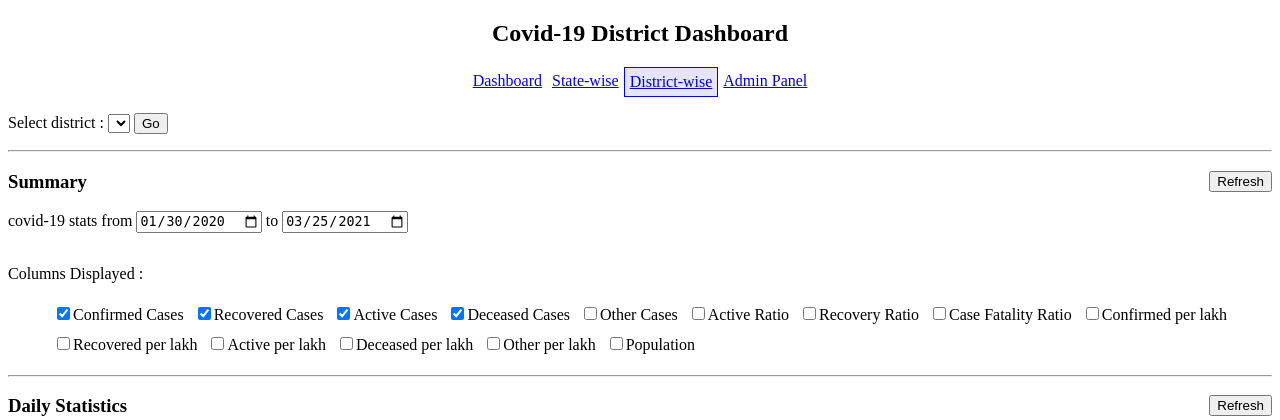
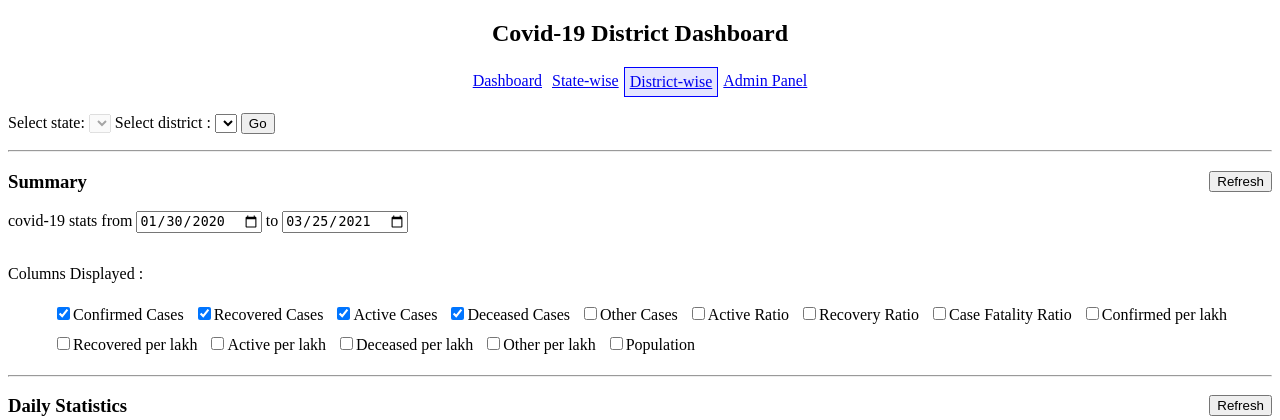
Before and after one commit to NavneelSinghal/COVID-DBMS, a Flask app: page /districts in a window 1280 px wide. Shown: the top 420 px of the page. Run offline with Flask 2, Linux system fonts and the light colour scheme; data that the repository does not hold is empty; some libraries are stand-ins or nearby versions.

Commit message:
districts.html api endpoints and some validation checks added

```diff
--- a/flask/app/static/js/districts.js
+++ b/flask/app/static/js/districts.js
@@ -1,15 +1,18 @@
 const elem = document.querySelector.bind(document);
 let sel = undefined;
 
+let state_ids = Array();
 let district_ids = Array();
 
 const district_select_div = elem('#district-select');
 sel = district_select_div.querySelector.bind(district_select_div);
 const district_select = {
+  state: sel('select[name=state]'),
   district: sel('select[name=district]'),
   districtid: undefined,
   button: sel('button')
 };
+district_select.state.addEventListener('change', changeState);
 district_select.button.addEventListener('click', changeDistrict);
 
 const district_name_spans = document.querySelectorAll('.district-name');
@@ -56,6 +59,41 @@ daily.chart = new Chart(daily.canvas,
   }
 );
 daily.refresh.addEventListener('click', refreshDaily);
+
+function changeState(hint) {
+  if (district_select.state.selectedIndex === -1) {
+    return;
+  }
+  let stateid = state_ids[district_select.state.selectedIndex];
+  district_select.district.disabled = true;
+  fetchget('/api/districts/list', {
+    stateid: stateid
+  }).then(
+    response => response.json()
+  ).then(
+    data => {
+      console.log(data);
+
+      district_ids.length = 0;
+      let options = Array();
+      for (let i=0; i<data['Name'].length; i++) {
+        let opt = document.createElement('option');
+        opt.textContent = data['Name'][i];
+        options.push(opt);
+        district_ids.push(data['districtid'][i]);
+      }
+      district_select.district.replaceChildren(...options);
+      district_select.district.selectedIndex = -1;
+      district_select.district.disabled = false;
+
+      let url = new URL(window.location.href);
+      if (url.searchParams.has('districtid')) {
+        district_select.district.selectedIndex = district_ids.indexOf(+url.searchParams.get('districtid'));
+        changeDistrict();
+      }
+    }
+  );
+}
 
 function changeDistrict() {
   if (district_select.district.selectedIndex === -1) {
@@ -134,29 +172,31 @@ function refreshAll() {
   refreshDaily();
 }
 
-fetchget('/api/districts/list', {})
+district_select.state.disabled = true;
+fetchget('/api/states/list', {})
 .then(response => {
   if (!response.ok)
 	return undefined;
   return response.json();
 }).then(data => {
   if (data === undefined) {
-	window.alert('Unable to fetch list of districts!');
+	window.alert('Unable to fetch list of states!');
 	return;
   }
   console.log(data);
-  for (let i=0; i<data['district'].length; i++) {
+  for (let i=0; i<data['state'].length; i++) {
 	let opt = document.createElement('option');
-	opt.textContent = data['district'][i];
-	district_select.district.append(opt);
-	district_ids.push(data['district_id'][i]);
+	opt.textContent = data['state'][i];
+	district_select.state.append(opt);
+	state_ids.push(data['state_id'][i]);
   }
+  district_select.state.disabled = false;
 
   let url = new URL(window.location.href);
-  if (url.searchParams.has('districtid')) {
-    district_select.district.selectedIndex = url.searchParams.get('districtid');
+  if (url.searchParams.has('stateid')) {
+    district_select.state.selectedIndex = state_ids.indexOf(+url.searchParams.get('stateid'));
+    changeState();
   } else {
-    district_select.district.selectedIndex = 0;
+    district_select.state.selectedIndex = -1;
   }
-  changeDistrict();
 });
--- a/flask/app/templates/districts.html
+++ b/flask/app/templates/districts.html
@@ -26,6 +26,11 @@
   </nav>
   <div id="district-select">
 	<p>
+      Select state:
+      <select name="state">
+		<!-- will be generated using js -->
+      </select>
+
 	  Select district :
 	  <select name="district">
 		<!-- will be generated using js -->
```
Also changed, not shown: flask/app/static/js/states.js (+5 -3 lines).
